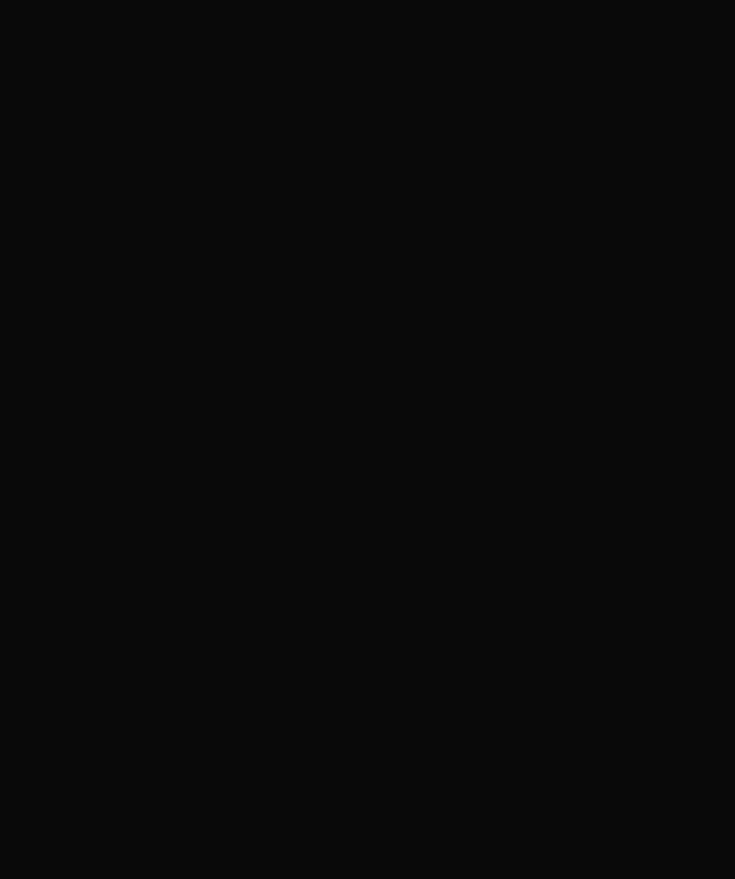
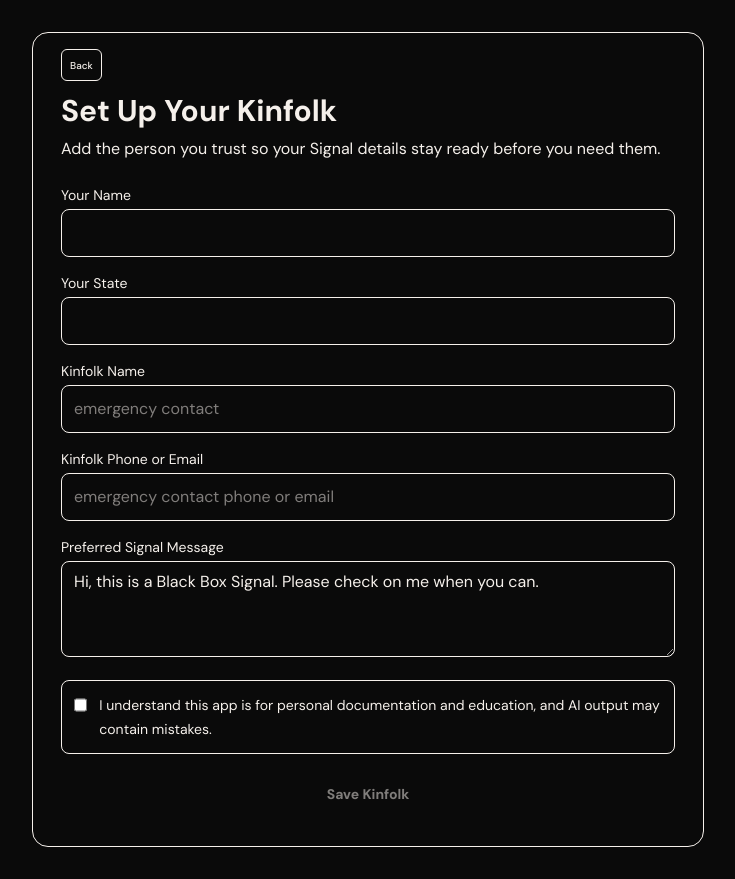
Before and after one commit to digitalfl0wer/BlackBox, a React (Vite) app: page /setup in a window 1280 px wide. Shown: the whole page, without its empty margins (272-1007 px from the left). Before the commit the page ends 800 px from the top, so only its background shows below. Built offline with nearby package versions, Linux system fonts and the light colour scheme.

Commit message:
feat(setup): build kinfolk form, validation, and persistence

```diff
--- a/src/screens/KinfolkSetup.jsx
+++ b/src/screens/KinfolkSetup.jsx
@@ -1,3 +1,183 @@
+import { useMemo, useState } from 'react'
+import { useNavigate } from 'react-router-dom'
+
+const INITIAL_VALUES = {
+  yourName: '',
+  yourState: '',
+  kinfolkName: '',
+  kinfolkContact: '',
+  preferredSignalMessage:
+    'Hi, this is a Black Box Signal. Please check on me when you can.',
+  consent: false,
+}
+
 export default function KinfolkSetup() {
-  return null
+  const navigate = useNavigate()
+
+  const [values, setValues] = useState(INITIAL_VALUES)
+  const [submitError, setSubmitError] = useState('')
+  const [submitted, setSubmitted] = useState(false)
+
+  const fieldErrors = useMemo(() => {
+    if (!submitted) {
+      return {}
+    }
+
+    return {
+      yourName: !values.yourName.trim(),
+      yourState: !values.yourState.trim(),
+      kinfolkName: !values.kinfolkName.trim(),
+      kinfolkContact: !values.kinfolkContact.trim(),
+      preferredSignalMessage: !values.preferredSignalMessage.trim(),
+      consent: !values.consent,
+    }
+  }, [submitted, values])
+
+  function updateField(field, nextValue) {
+    setValues((previous) => ({ ...previous, [field]: nextValue }))
+  }
+
+  function handleSubmit(event) {
+    event.preventDefault()
+    setSubmitted(true)
+
+    const hasInvalidField =
+      !values.yourName.trim() ||
+      !values.yourState.trim() ||
+      !values.kinfolkName.trim() ||
+      !values.kinfolkContact.trim() ||
+      !values.preferredSignalMessage.trim() ||
+      !values.consent
+
+    if (hasInvalidField) {
+      setSubmitError('Please complete all required fields and confirm consent to continue.')
+      return
+    }
+
+    const payload = {
+      yourName: values.yourName.trim(),
+      yourState: values.yourState.trim(),
+      kinfolkName: values.kinfolkName.trim(),
+      kinfolkContact: values.kinfolkContact.trim(),
+      preferredSignalMessage: values.preferredSignalMessage.trim(),
+      consent: true,
+      savedAt: new Date().toISOString(),
+    }
+
+    window.localStorage.setItem('blackbox_kinfolk', JSON.stringify(payload))
+    setSubmitError('')
+    navigate('/home')
+  }
+
+  function handleBack() {
+    if (window.history.length > 1) {
+      navigate(-1)
+      return
+    }
+
+    navigate('/', { replace: true })
+  }
+
+  return (
+    <main className="min-h-screen bg-void-black px-4 py-8 text-silver-white sm:px-6">
+      <section className="mx-auto w-full max-w-2xl rounded-2xl border border-neutral-gray/30 bg-slate-black p-5 sm:p-7">
+        <button
+          type="button"
+          onClick={handleBack}
+          className="h-8 -translate-y-3 self-start rounded-md border border-neutral-gray/40 bg-void-black px-2 py-0.5 text-[10px] font-medium text-silver-white"
+        >
+          Back
+        </button>
+        <h1 className="text-2xl font-semibold text-silver-white sm:text-3xl">Set Up Your Kinfolk</h1>
+        <p className="mt-2 text-sm text-neutral-gray sm:text-base">
+          Add the person you trust so your Signal details stay ready before you need them.
+        </p>
+
+        <form className="mt-6 space-y-4" onSubmit={handleSubmit} noValidate>
+          <label className="block">
+            <span className="mb-1 block text-sm text-silver-white">Your Name</span>
+            <input
+              type="text"
+              value={values.yourName}
+              onChange={(event) => updateField('yourName', event.target.value)}
+              className="min-h-12 w-full rounded-lg border border-neutral-gray/40 bg-void-black px-3 text-silver-white outline-none focus:border-unity-amber"
+              aria-invalid={fieldErrors.yourName ? 'true' : 'false'}
+              required
+            />
+          </label>
+
+          <label className="block">
+            <span className="mb-1 block text-sm text-silver-white">Your State</span>
+            <input
+              type="text"
+              value={values.yourState}
+              onChange={(event) => updateField('yourState', event.target.value)}
+              className="min-h-12 w-full rounded-lg border border-neutral-gray/40 bg-void-black px-3 text-silver-white outline-none focus:border-unity-amber"
+              aria-invalid={fieldErrors.yourState ? 'true' : 'false'}
+              required
+            />
+          </label>
+
+          <label className="block">
+            <span className="mb-1 block text-sm text-silver-white">Kinfolk Name</span>
+            <input
+              type="text"
+              value={values.kinfolkName}
+              onChange={(event) => updateField('kinfolkName', event.target.value)}
+              placeholder="emergency contact"
+              className="min-h-12 w-full rounded-lg border border-neutral-gray/40 bg-void-black px-3 text-silver-white outline-none focus:border-unity-amber"
+              aria-invalid={fieldErrors.kinfolkName ? 'true' : 'false'}
+              required
+            />
+          </label>
+
+          <label className="block">
+            <span className="mb-1 block text-sm text-silver-white">Kinfolk Phone or Email</span>
+            <input
+              type="text"
+              value={values.kinfolkContact}
+              onChange={(event) => updateField('kinfolkContact', event.target.value)}
+              placeholder="emergency contact phone or email"
+              className="min-h-12 w-full rounded-lg border border-neutral-gray/40 bg-void-black px-3 text-silver-white outline-none focus:border-unity-amber"
+              aria-invalid={fieldErrors.kinfolkContact ? 'true' : 'false'}
+              required
+            />
+          </label>
+
+          <label className="block">
+            <span className="mb-1 block text-sm text-silver-white">Preferred Signal Message</span>
+            <textarea
+              value={values.preferredSignalMessage}
+              onChange={(event) => updateField('preferredSignalMessage', event.target.value)}
+              className="min-h-24 w-full rounded-lg border border-neutral-gray/40 bg-void-black px-3 py-2 text-silver-white outline-none focus:border-unity-amber"
+              aria-invalid={fieldErrors.preferredSignalMessage ? 'true' : 'false'}
+              required
+            />
+          </label>
+
+          <label className="flex items-start gap-3 rounded-lg border border-neutral-gray/30 bg-void-black/40 p-3">
+            <input
+              type="checkbox"
+              checked={values.consent}
+              onChange={(event) => updateField('consent', event.target.checked)}
+              className="mt-1 h-4 w-4 accent-unity-amber"
+            />
+            <span className="text-sm leading-6 text-neutral-gray">
+              I understand this app is for personal documentation and education, and AI output may contain mistakes.
+            </span>
+          </label>
+
+          {submitError ? <p className="text-sm text-memory-violet">{submitError}</p> : null}
+
+          <button
+            type="submit"
+            disabled={!values.consent}
+            className="min-h-12 w-full rounded-lg bg-unity-amber px-4 py-3 text-sm font-semibold text-void-black transition disabled:cursor-not-allowed disabled:opacity-50"
+          >
+            Save Kinfolk
+          </button>
+        </form>
+      </section>
+    </main>
+  )
 }
```
